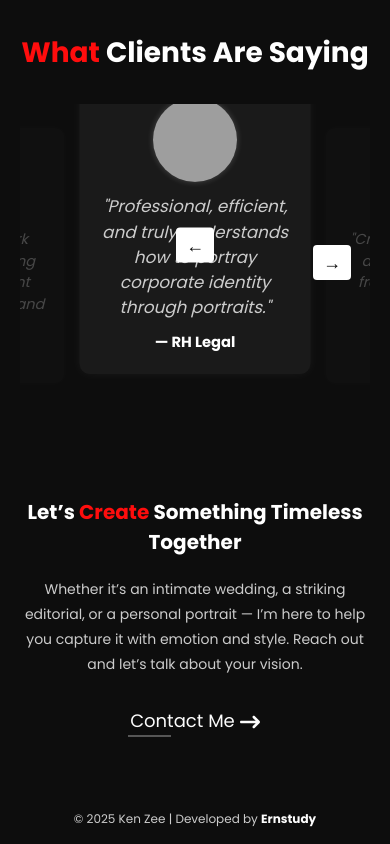
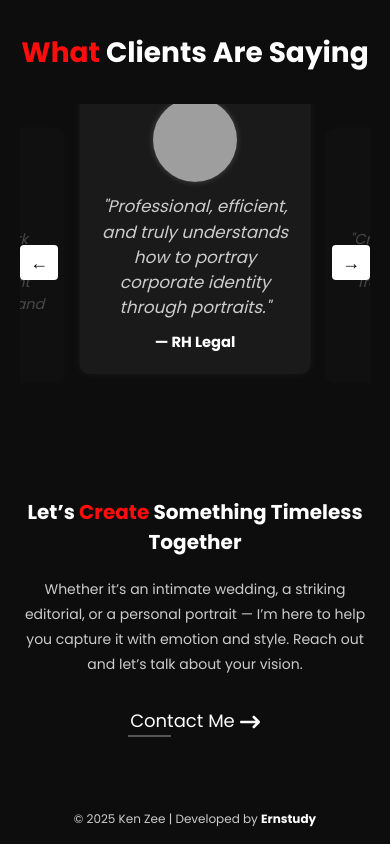
Before and after one commit to ernstudy/photography-website, a Next.js app: page / in a window 390 px wide. Shown: the part 4200-5044 px from the top of the page. Built offline with nearby package versions, Linux system fonts and the light colour scheme; grey boxes are pictures that could not be loaded.

Commit message:
place left & light icons to center

```diff
--- a/components/ReviewSlider/ReviewSlider.module.css
+++ b/components/ReviewSlider/ReviewSlider.module.css
@@ -135,14 +135,12 @@
   .left {
     position: absolute;
     top: 50%;
-    left: 10;
-    transform: translate(0, -50%);
+    left: 0;
   }
 
   .right {
     position: absolute;
     top: 50%;
     right: 0;
-    transform: translate(-50%, 0);
   }
 }
```
